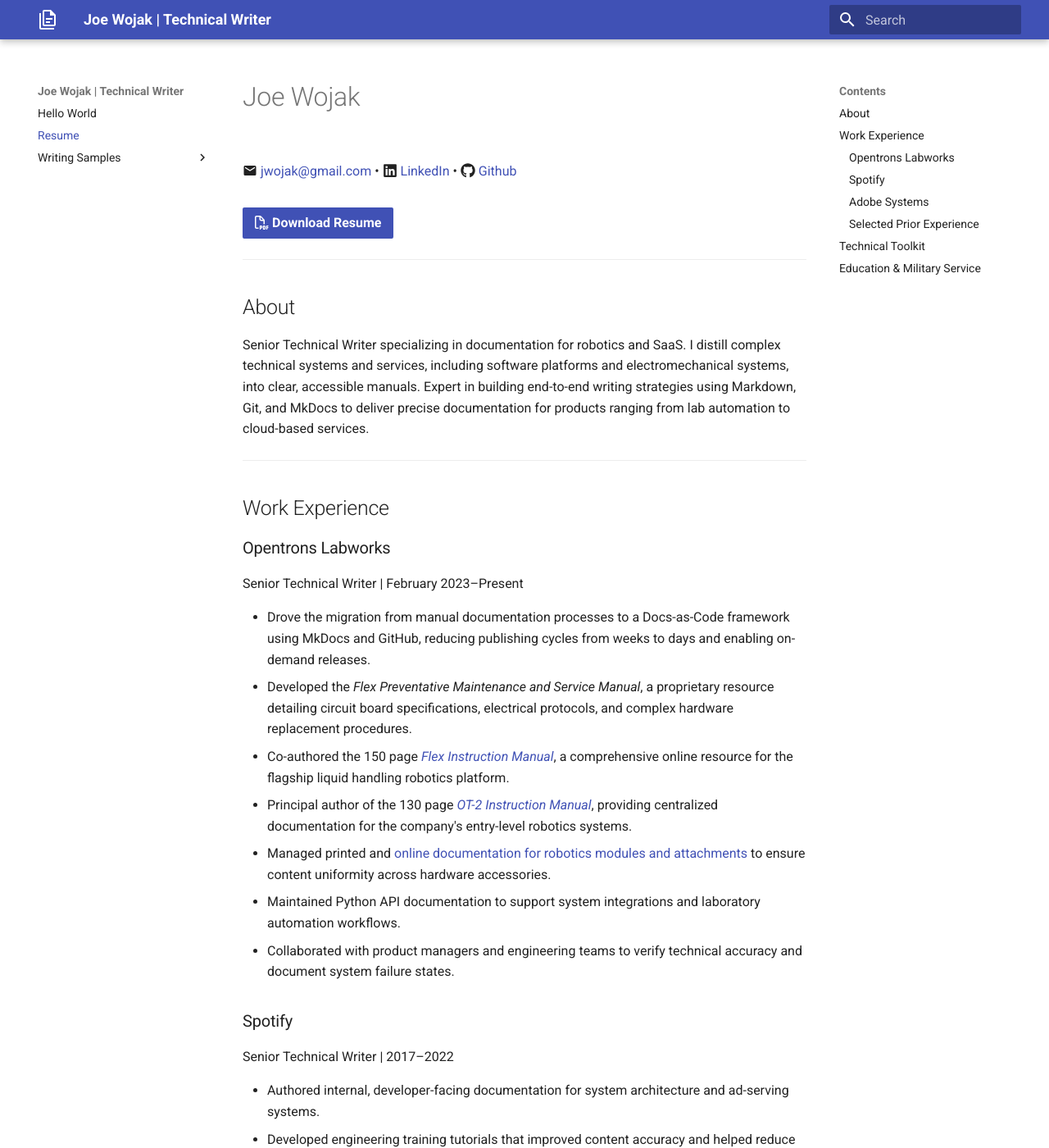
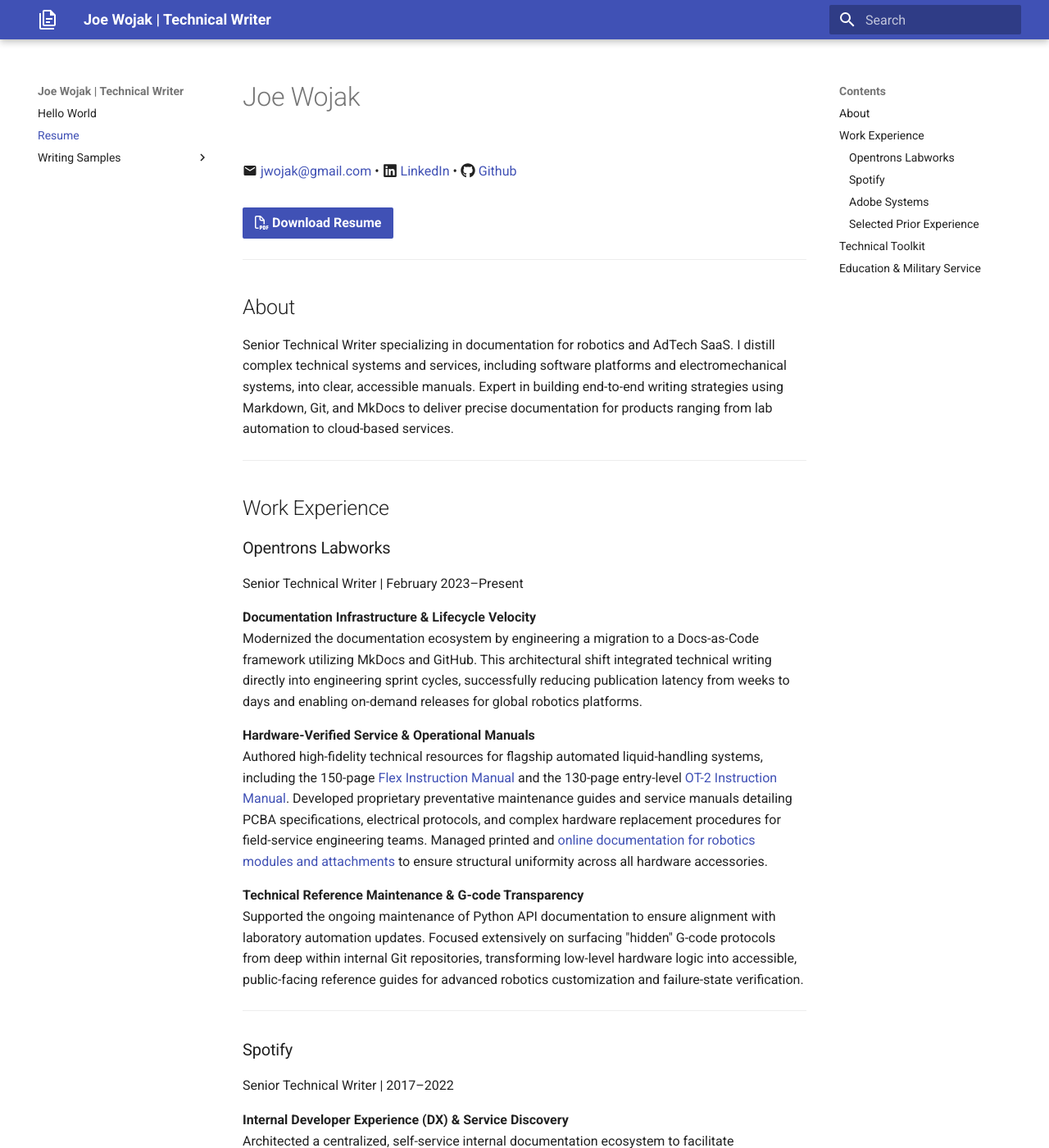
Before and after one commit to jwwojak/portfolio, an MkDocs documentation site: the page built from docs/resume.md, in a window 1280 px wide and 1400 px high. Shown: the whole window at 82% size. Built offline with MkDocs 1.6.1 and Material for MkDocs 9.7.7, drawn with Linux system fonts in a browser that asks for light colours; some of the changed text lies outside the part shown.

Commit message:
Resume redesign changes.

```diff
--- a/docs/resume.md
+++ b/docs/resume.md
@@ -29,7 +29,7 @@
 
 ## About
 
-Senior Technical Writer specializing in documentation for robotics and SaaS. I distill complex technical systems and services, including software platforms and electromechanical systems, into clear, accessible manuals. Expert in building end-to-end writing strategies using Markdown, Git, and MkDocs to deliver precise documentation for products ranging from lab automation to cloud-based services.
+Senior Technical Writer specializing in documentation for robotics and AdTech SaaS. I distill complex technical systems and services, including software platforms and electromechanical systems, into clear, accessible manuals. Expert in building end-to-end writing strategies using Markdown, Git, and MkDocs to deliver precise documentation for products ranging from lab automation to cloud-based services.
 
 ---
 
@@ -38,46 +38,61 @@
 ### Opentrons Labworks
 Senior Technical Writer | February 2023–Present
 
-* Drove the migration from manual documentation processes to a Docs-as-Code framework using MkDocs and GitHub, reducing publishing cycles from weeks to days and enabling on-demand releases.
-* Developed the _Flex Preventative Maintenance and Service Manual_, a proprietary resource detailing circuit board specifications, electrical protocols, and complex hardware replacement procedures.
-* Co-authored the 150 page *[Flex Instruction Manual](https://docs.opentrons.com/flex/)*, a comprehensive online resource for the flagship liquid handling robotics platform.
-* Principal author of the 130 page *[OT-2 Instruction Manual](https://docs.opentrons.com/ot-2/)*, providing centralized documentation for the company's entry-level robotics systems.
-* Managed printed and [online documentation for robotics modules and attachments](https://docs.opentrons.com/modules/) to ensure content uniformity across hardware accessories.
-* Maintained Python API documentation to support system integrations and laboratory automation workflows.
-* Collaborated with product managers and engineering teams to verify technical accuracy and document system failure states.
+**Documentation Infrastructure & Lifecycle Velocity**
+Modernized the documentation ecosystem by engineering a migration to a Docs-as-Code framework utilizing MkDocs and GitHub. This architectural shift integrated technical writing directly into engineering sprint cycles, successfully reducing publication latency from weeks to days and enabling on-demand releases for global robotics platforms.
 
+**Hardware-Verified Service & Operational Manuals**
+Authored high-fidelity technical resources for flagship automated liquid-handling systems, including the 150-page [Flex Instruction Manual](https://docs.opentrons.com/flex/) and the 130-page entry-level [OT-2 Instruction Manual](https://docs.opentrons.com/ot-2/). Developed proprietary preventative maintenance guides and service manuals detailing PCBA specifications, electrical protocols, and complex hardware replacement procedures for field-service engineering teams. Managed printed and [online documentation for robotics modules and attachments](https://docs.opentrons.com/modules/) to ensure structural uniformity across all hardware accessories.
+
+**Technical Reference Maintenance & G-code Transparency**
+Supported the ongoing maintenance of Python API documentation to ensure alignment with laboratory automation updates. Focused extensively on surfacing "hidden" G-code protocols from deep within internal Git repositories, transforming low-level hardware logic into accessible, public-facing reference guides for advanced robotics customization and failure-state verification.
+
+---
 
 ### Spotify
 Senior Technical Writer | 2017–2022
 
-* Authored internal, developer-facing documentation for system architecture and
-ad-serving systems.
-* Developed engineering training tutorials that improved content accuracy and
-helped reduce onboarding time.
-* Co-authored a proprietary technical writing handbook and glossary.
+**Internal Developer Experience (DX) & Service Discovery**
+Architected a centralized, self-service internal documentation ecosystem to facilitate autonomous service integration among highly interdependent engineering teams. By translating complex back-end system architecture and global ad-serving service logic into actionable guides, I eliminated cross-functional friction, removed development bottlenecks, and substantially reduced engineering onboarding times.
+
+**Governance & Technical Standards**
+Established company-wide documentation governance by co-authoring _The Spotify Technical Writing Handbook_ and managing a unified corporate glossary. Spearheaded the creation of an internal Technical Writing Guild to coordinate cross-functional documentation projects, standardizing system nomenclature and drastically lowering cognitive load for developers navigating disparate infrastructure.
+
+---
 
 ### Adobe Systems
 Senior Technical Writer | 2015–2017
 
-* Wrote and managed documentation for Adobe Audience Manager, including API documentation.
-* Wrote and managed documentation for the Adobe Marketing Cloud ID Service.
-* Mentored and collaborated with international junior writers to maintain global documentation standards.
+**Legacy Recovery & Audience Manager Documentation**
+Returned to Adobe to spearhead the structural recovery and overhaul of the Audience Manager documentation suite. Systematically audited and resolved a neglected backlog of open documentation tracking issues, modernized obsolete content architecture, and integrated comprehensive API reference material to align the product with modern enterprise delivery standards.
+
+**Product Self-Service & Support Optimization**
+Designed and scaled user-facing documentation ecosystems for the Adobe Marketing Cloud ID Service and the Marketing Cloud Device Co-Op. By converting sophisticated cross-device identity-tracking logic into intuitive, clear, and scannable technical resources, I enabled successful consumer self-service and directly lowered engineering support ticket queues.
+
+**Global Team Scale & Technical Mentorship**
+Managed global documentation quality standards by establishing an international mentorship framework. Directly trained and collaborated with a junior technical writer based in Bucharest, Romania, implementing rigorous technical coaching and documentation lifecycle training that successfully prepared them to take over the lead writing role and ensure operational continuity.
+
+---
 
 ### Selected Prior Experience
 2007–2015
 
-* **Tapad**: Senior Technical Writer. First writer hired; documented cross-device ad targeting systems and APIs.
-* **Demdex/Adobe**: Technical Writer. First writer hired; documented data management platforms and mobile/API integrations.
-* **Right Media/Yahoo**: Technical Writer. Junior member of the team documenting the Right Media Exchange, an early online ad exchange platform.
+* **Tapad**: Senior Technical Writer | First technical writer hired; designed the foundational documentation strategy for proprietary probabilistic, cross-device ad targeting systems and developer-facing REST APIs and mobile SDKs.
+* **Demdex (Acquired by Adobe)**: Technical Writer | First technical writer hired; established the primary documentation architecture for the pioneer Data Management Platform (DMP), documenting core data-ingestion APIs and mobile integrations prior to its corporate acquisition.
+* **Right Media / Yahoo**: Technical Writer | Core documentation team member responsible for authoring technical manuals, UI workflows, and system infrastructure guides for the Right Media Exchange, an early automated online ad exchange platform.
+
+---
 
 ## Technical Toolkit
 
-* **Docs-as-Code:** GitHub, Sphinx, YAML, Markdown
-* **Specialized Content:** Service/maintenance manuals, product guides, ad tech, robotics, API and G-code documentation.
-* **Authoring Systems:** MkDocs, DITA (XMetaL, Oxygen), Confluence, HTML, Figma, draw.io, AI tools
+* **Docs-as-Code:** GitHub, GitHub Actions, MkDocs (Material Theme), Sphinx, YAML, Markdown, Git Version Control.
+* **Specialized Content:** G-code Hardware Logic, Python API Maintenance, PCBA Specifications, Service & Maintenance Manuals, AdTech Architecture, Laboratory Automation.
+* **Authoring & Tooling:** DITA (XMetaL, Oxygen), Confluence, JIRA, HTML, Figma, draw.io.
+
+---
 
 ## Education & Military Service
 
 * **University of Mississippi:** Master of Arts (M.A.)
-* **University of Missouri:** Bachelor of Arts (B.A.)
-* **United States Army:** Ft. Bragg, NC (Honorable Discharge)
+* **University of Missouri:** Bachelor of Arts (B.A.), *Cum Laude*
+* **United States Army:** Fort Bragg, NC (Honorable Discharge)
```
